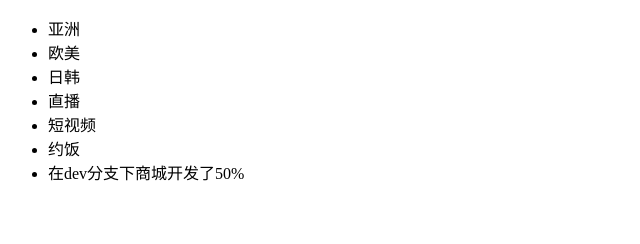
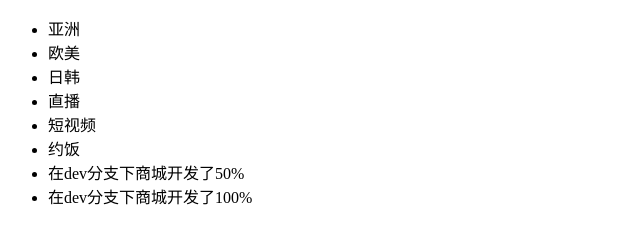
Before and after one commit to lm101845/dbhot, a plain HTML site: page index.html in a window 1280 px wide. Shown: the whole page, without its empty margins (0-640 px from the left). Drawn offline with Linux system fonts and the light colour scheme.

Commit message:
dev分支下商城功能开发完毕

```diff
--- a/index.html
+++ b/index.html
@@ -15,6 +15,7 @@
 		<li>短视频</li>
 		<li>约饭</li>
 		<li>在dev分支下商城开发了50%</li>
+		<li>在dev分支下商城开发了100%</li>
 		<ul>
 </body>
 
```
Lines whose indentation alone changed are shown as unchanged.
